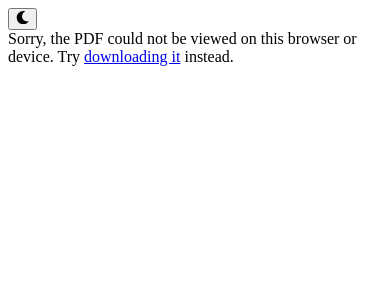
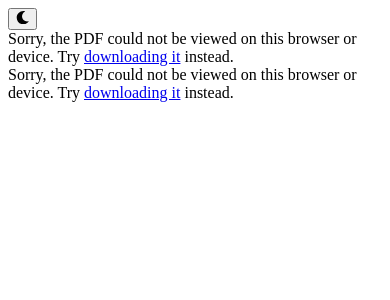
Before and after one commit to andrewgarrison/agarrison.dev, a Next.js app: page /resume in a window 390 px wide. Shown: the top 300 px of the page. Built offline with nearby package versions, Linux system fonts and the light colour scheme.

Commit message:
show download resume link on mobile

```diff
--- a/pages/resume.tsx
+++ b/pages/resume.tsx
@@ -1,11 +1,6 @@
 export default function Resume() {
-  return (
-    <object
-      data="/Resume.pdf?#zoom=90"
-      type="application/pdf"
-      width="100%"
-      height="850px"
-    >
+  const fallback = (
+    <>
       Sorry, the PDF could not be viewed on this browser or device. Try{" "}
       <a
         className="text-blue-600 dark:text-blue-300 underline"
@@ -15,6 +10,21 @@ export default function Resume() {
         downloading it
       </a>{" "}
       instead.
+    </>
+  );
+
+  return (
+    <>
+    <object
+      data="/Resume.pdf?#zoom=90"
+      type="application/pdf"
+      width="100%"
+      height="850px"
+      className="hidden sm:block"
+    >
+      {fallback}
     </object>
+    <div className="sm:hidden block">{fallback}</div>
+    </>
   );
 }
```
